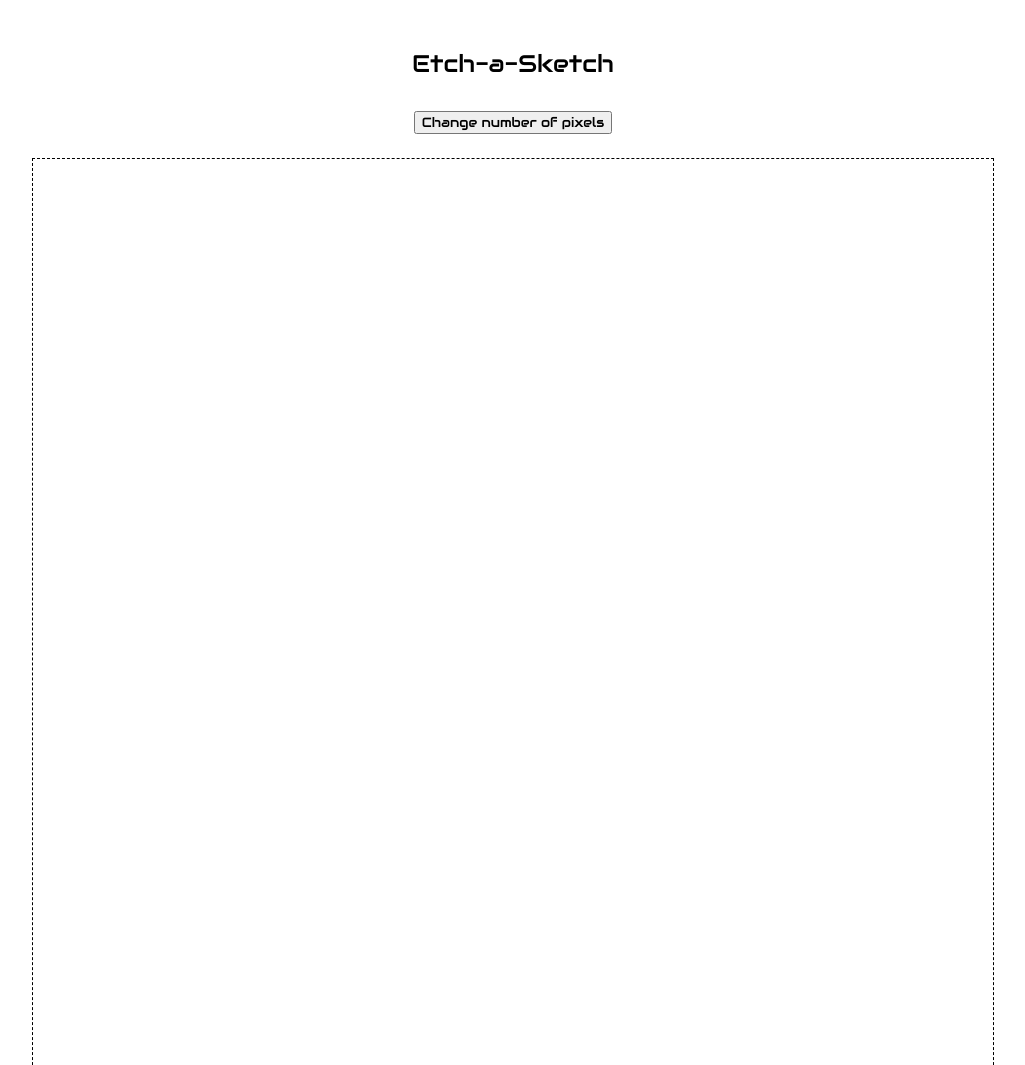
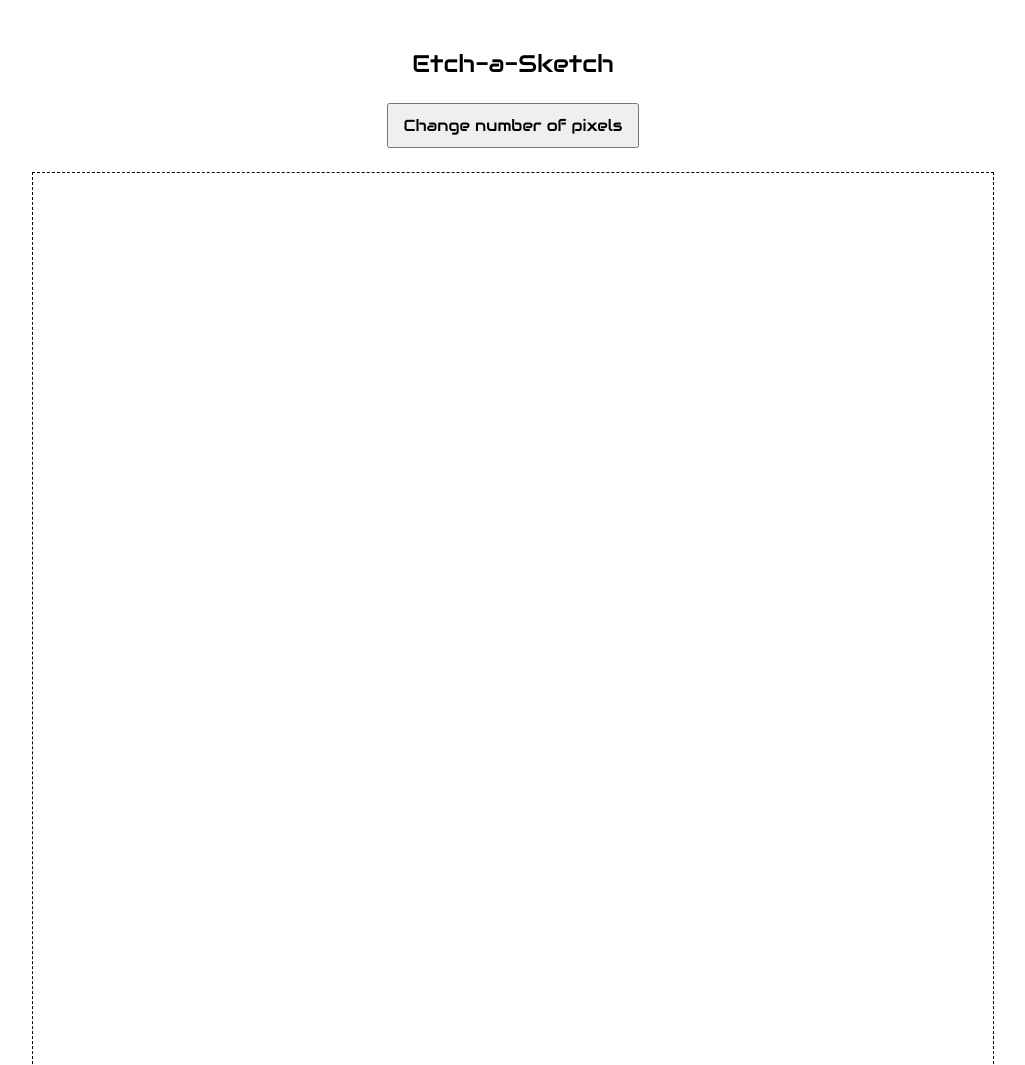
Before and after one commit to BChowy/Etch-a-Sketch, a plain HTML site: page index.html in a window 1280 px wide. Shown: the top 1065 px of the page, without its empty margins (127-1152 px from the left). Drawn offline with Linux system fonts and the light colour scheme.

Commit message:
Style resize button

```diff
--- a/styles.css
+++ b/styles.css
@@ -16,6 +16,11 @@ header {
   text-align: center;
   font-size: 24px;
   margin: 24px;
+}
+
+#resize {
+  padding: 10px 15px;
+  font-size: 16px;
 }
 
 #container {
```
